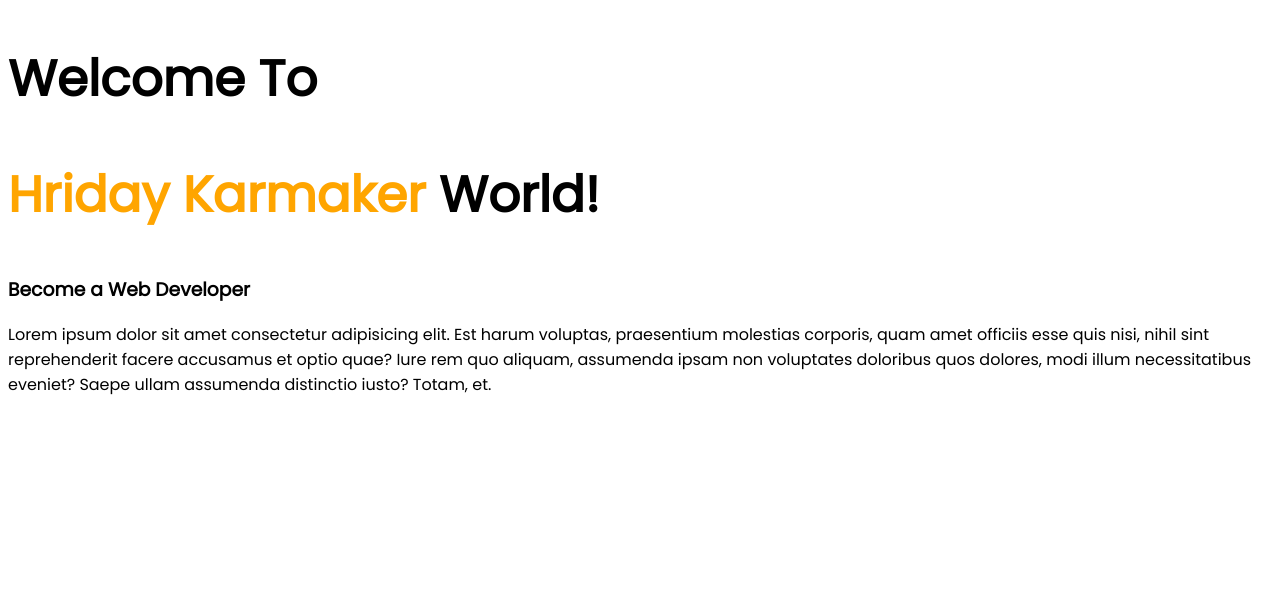
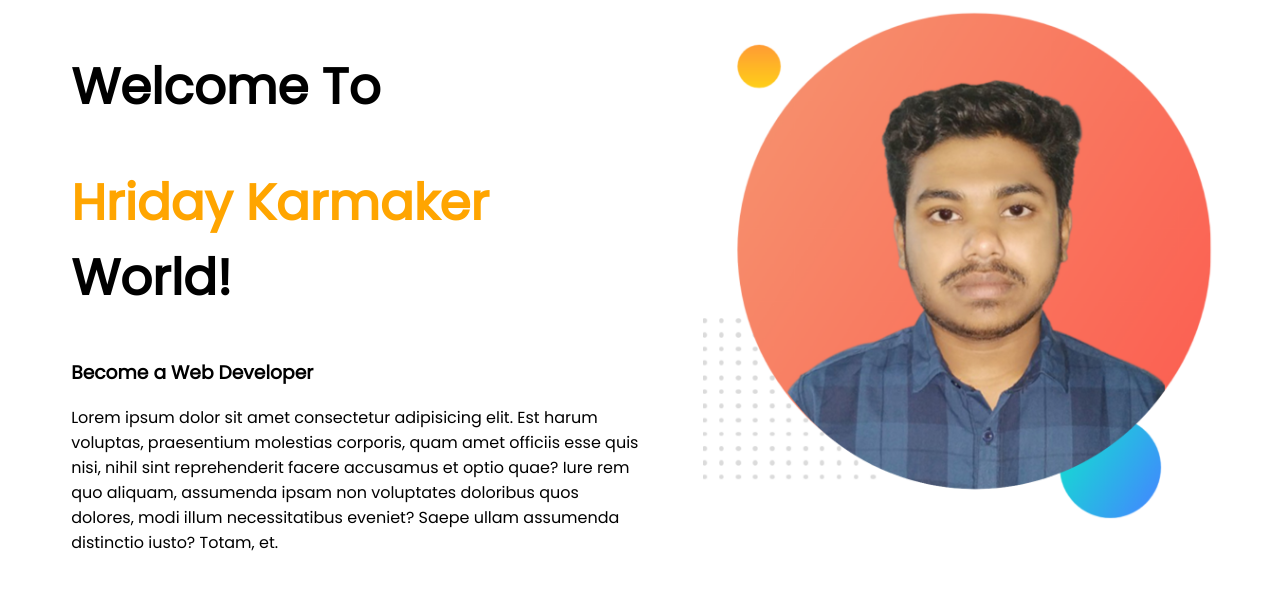
Before and after one commit to hridaykm1/my-portfolio, a plain HTML site: page my-portfolio/index.html in a window 1280 px wide. Drawn offline with Linux system fonts and the light colour scheme.

Commit message:
first commit

```diff
--- a/my-portfolio/index.html
+++ b/my-portfolio/index.html
@@ -14,7 +14,7 @@
 
 <body>
     <section>
-        <div>
+        <div class="half-width">
             <h1>Welcome To</h1>
             <h1><span class="orange-color">Hriday Karmaker</span> World!</h1>
             <h3>Become a Web Developer</h3>
@@ -25,8 +25,8 @@
                 ullam assumenda distinctio iusto? Totam, et.</p>
         </div>
 
-        <div>
-            <img src="" alt="">
+        <div class="half-width">
+            <img src="../my-portfolio/images/My project.png" alt="">
         </div>
     </section>
 </body>
--- a/my-portfolio/style.css
+++ b/my-portfolio/style.css
@@ -1,11 +1,24 @@
-body{
+body {
     font-family: 'Poppins', sans-serif;
 }
 
-h1{
+h1 {
     font-size: 50px;
 }
 
-.orange-color{
+.orange-color {
     color: orange;
 }
+
+section {
+    display: flex;
+}
+
+.half-width {
+    width: 50%;
+    padding-left: 5%;
+}
+
+.half-width img {
+    width: 90%;
+}
```
Also changed, not shown: my-portfolio/images/My project.png (added).
